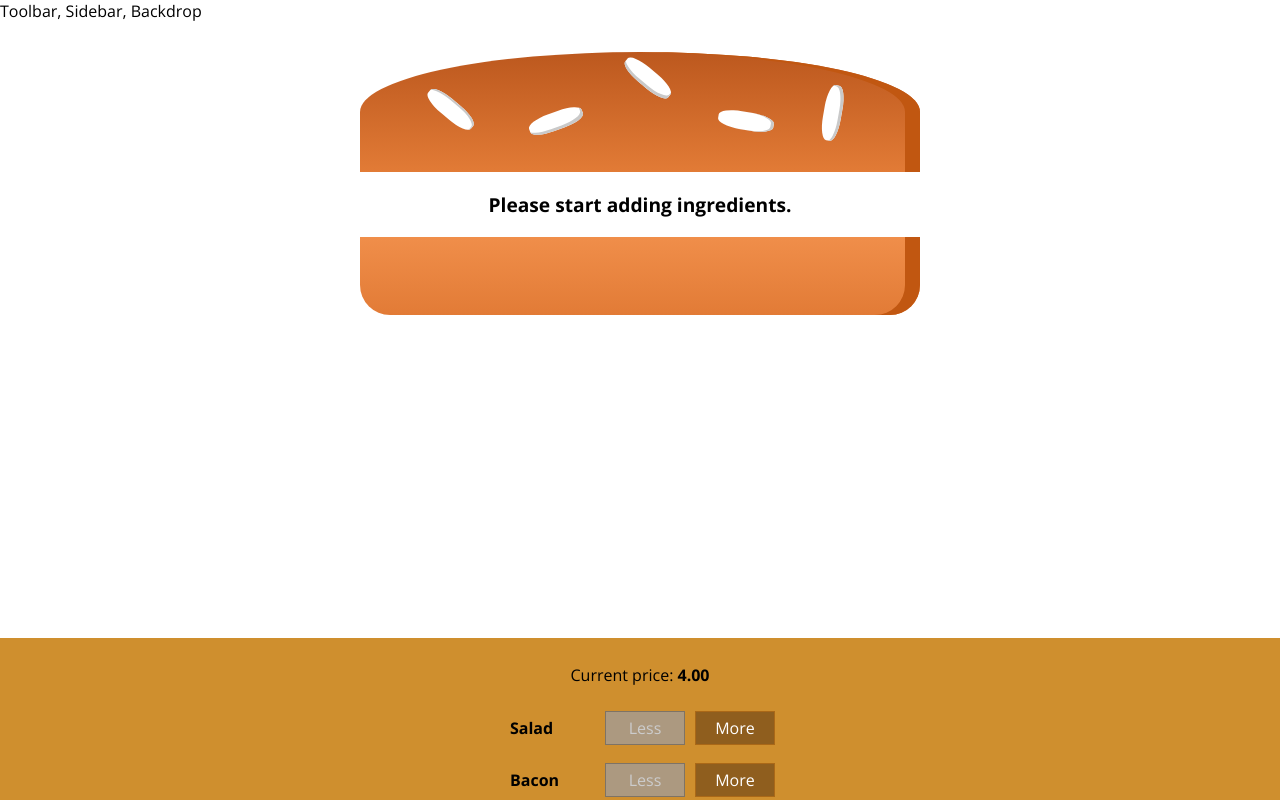
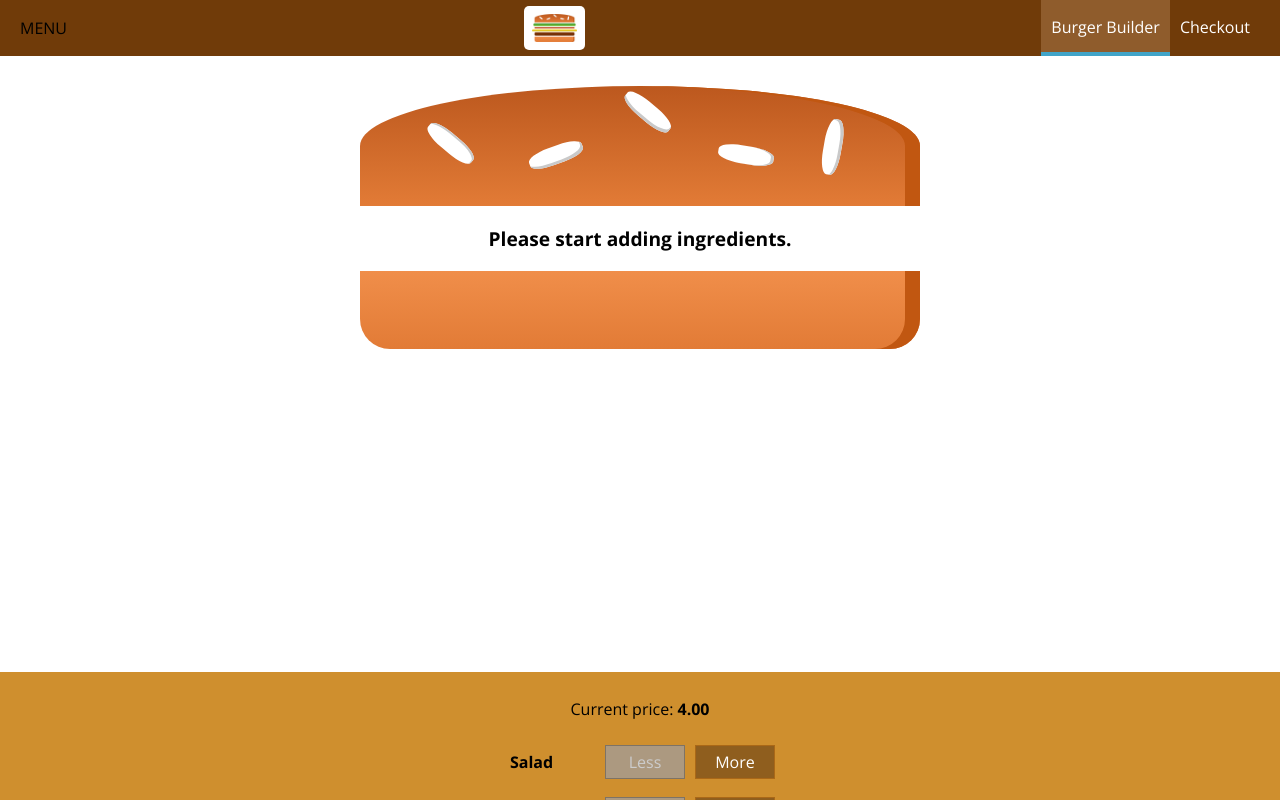
Before and after one commit to ruslantuchkov/burger-builder-app, a React app: page / in a window 1280 px wide. Shown: the top 800 px of the page. Built offline with nearby package versions, Linux system fonts and the light colour scheme.

Commit message:
building Navigation

```diff
--- /dev/null
+++ b/src/components/Logo/Logo.css
@@ -0,0 +1,11 @@
+.Logo {
+  background-color: white;
+  padding: 8px;
+  height: 80%;
+  box-sizing: border-box;
+  border-radius: 5px;
+}
+
+.Logo img {
+  height: 100%;
+}
--- /dev/null
+++ b/src/components/Logo/Logo.js
@@ -0,0 +1,13 @@
+import React from 'react';
+import burgerLogo from '../../assets/images/burger-logo.png';
+import classes from './Logo.css';
+
+const Logo = () => {
+  return (
+    <div className={classes.Logo}>
+      <img src={burgerLogo} alt="burger logo" />
+    </div>
+  );
+};
+
+export default Logo;
--- /dev/null
+++ b/src/components/Navigation/NavigationItems/NavigationItem.css
@@ -0,0 +1,25 @@
+.NavigationItem {
+  margin: 0;
+  box-sizing: border-box;
+  display: flex;
+  height: 100%;
+  align-items: center;
+}
+
+.NavigationItem a {
+  color: white;
+  text-decoration: none;
+  height: 100%;
+  padding: 16px 10px;
+  border-bottom: 4px solid transparent;
+  box-sizing: border-box;
+  display: block;
+}
+
+.NavigationItem a:hover,
+.NavigationItem a:active,
+.NavigationItem a.active {
+  background-color: #8f5c2c;
+  border-bottom: 4px solid #40a4c8;
+  color: white;
+}
--- /dev/null
+++ b/src/components/Navigation/NavigationItems/NavigationItem.js
@@ -0,0 +1,14 @@
+import React from 'react';
+import classes from './NavigationItem.css';
+
+const NavigationItem = props => {
+  return (
+    <li className={classes.NavigationItem}>
+      <a href={props.link} className={props.active ? classes.active : null}>
+        {props.children}
+      </a>
+    </li>
+  );
+};
+
+export default NavigationItem;
--- /dev/null
+++ b/src/components/Navigation/NavigationItems/NavigationItems.css
@@ -0,0 +1,8 @@
+.NavigationItems {
+  margin: 0;
+  padding: 0;
+  list-style: none;
+  display: flex;
+  align-items: center;
+  height: 100%;
+}
--- /dev/null
+++ b/src/components/Navigation/NavigationItems/NavigationItems.js
@@ -0,0 +1,16 @@
+import React from 'react';
+import classes from './NavigationItems.css';
+import NavigationItem from './NavigationItem';
+
+const NavigationItems = () => {
+  return (
+    <ul className={classes.NavigationItems}>
+      <NavigationItem link="/" active>
+        Burger Builder
+      </NavigationItem>
+      <NavigationItem link="/">Checkout</NavigationItem>
+    </ul>
+  );
+};
+
+export default NavigationItems;
--- /dev/null
+++ b/src/components/Navigation/SideDrawer/SideDrawer.css
@@ -0,0 +1,27 @@
+.SideDrawer {
+  position: fixed;
+  width: 280px;
+  max-width: 70%;
+  height: 100%;
+  left: 0;
+  top: 0;
+  z-index: 200;
+  background-color: white;
+  padding: 32px 16px;
+  box-sizing: border-box;
+  transition: transform 0.3s ease-out;
+}
+
+@media (min-width: 500px) {
+  .SideDrawer {
+    display: none;
+  }
+}
+
+.Open {
+  transform: translateX(0);
+}
+
+.Close {
+  transform: translateX(-100%);
+}
--- /dev/null
+++ b/src/components/Navigation/SideDrawer/SideDrawer.js
@@ -0,0 +1,17 @@
+import React from 'react';
+import classes from './SideDrawer.css';
+import Logo from '../../Logo/Logo';
+import NavigationItems from '../NavigationItems/NavigationItems';
+
+const SideDrawer = () => {
+  return (
+    <div className={classes.SideDrawer}>
+      <Logo />
+      <nav>
+        <NavigationItems />
+      </nav>
+    </div>
+  );
+};
+
+export default SideDrawer;
--- /dev/null
+++ b/src/components/Navigation/Toolbar/Toolbar.css
@@ -0,0 +1,18 @@
+.Toolbar {
+  height: 56px;
+  width: 100%;
+  position: fixed;
+  top: 0;
+  left: 0;
+  background-color: #703b09;
+  display: flex;
+  justify-content: space-between;
+  align-items: center;
+  padding: 0 20px;
+  box-sizing: border-box;
+  z-index: 90;
+}
+
+.Toolbar nav {
+  height: 100%;
+}
--- /dev/null
+++ b/src/components/Navigation/Toolbar/Toolbar.js
@@ -0,0 +1,18 @@
+import React from 'react';
+import classes from './Toolbar.css';
+import Logo from '../../Logo/Logo';
+import NavigationItems from '../NavigationItems/NavigationItems';
+
+const Toolbar = () => {
+  return (
+    <header className={classes.Toolbar}>
+      <div>MENU</div>
+      <Logo />
+      <nav>
+        <NavigationItems />
+      </nav>
+    </header>
+  );
+};
+
+export default Toolbar;
--- a/src/hoc/Layout/Layout.css
+++ b/src/hoc/Layout/Layout.css
@@ -1,3 +1,3 @@
 .Content {
-  margin-top: 16px;
+  margin-top: 72px;
 }
--- a/src/hoc/Layout/Layout.js
+++ b/src/hoc/Layout/Layout.js
@@ -1,12 +1,15 @@
 import React, { Component } from 'react';
+import classes from './Layout.css';
 import Aux from '../Aux';
-import classes from './Layout.css';
+import Toolbar from '../../components/Navigation/Toolbar/Toolbar';
+import SideDrawer from '../../components/Navigation/SideDrawer/SideDrawer';
 
 class Layout extends Component {
   render() {
     return (
       <Aux>
-        <div>Toolbar, Sidebar, Backdrop</div>
+        <Toolbar />
+        <SideDrawer />
         <main className={classes.Content}>{this.props.children}</main>
       </Aux>
     );
```
Also changed, not shown: src/assets/images/burger-logo.png (added).
